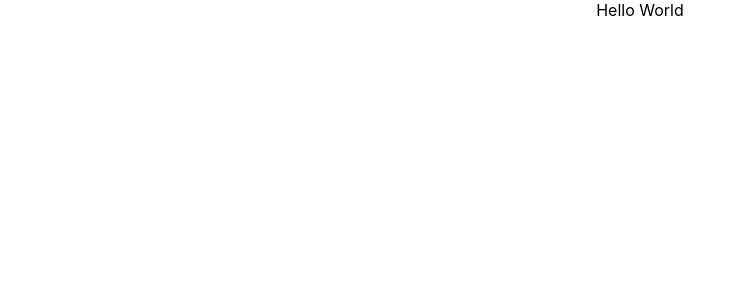
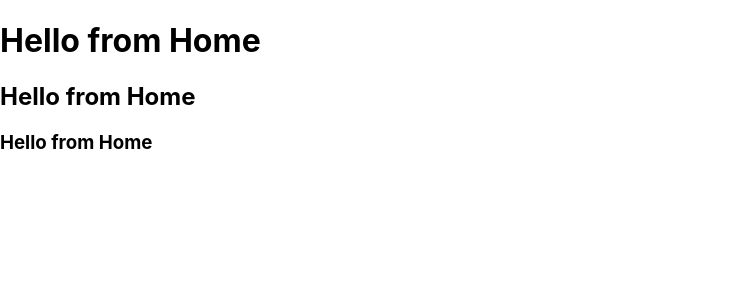
Before and after one commit to pratul-appinventiv/ReactTraining, a React (Create React App) app: page / in a window 1280 px wide. Shown: the top 300 px of the page, without its empty margins (0-745 px from the left). Built offline with nearby package versions, Linux system fonts and the light colour scheme.

Commit message:
added home module

```diff
--- a/src/App.js
+++ b/src/App.js
@@ -1,12 +1,11 @@
-import logo from './logo.svg';
-import './App.css';
+import React, { Component } from "react";
+import Home from "./modules/home";
+import "./App.css";
 
-function App() {
-  return (
-    <div className="App">
-      Hello World
-    </div>
-  );
+class App extends Component {
+  render() {
+    return <Home />;
+  }
 }
 
 export default App;
--- /dev/null
+++ b/src/modules/home/index.js
@@ -0,0 +1,15 @@
+import React, { Component } from "react";
+
+class Home extends Component {
+  render() {
+    return (
+      <div>
+        <h1>{"Hello from Home"}</h1>
+        <h2>{"Hello from Home"}</h2>
+        <h3>{"Hello from Home"}</h3>
+      </div>
+    );
+  }
+}
+
+export default Home;
```
